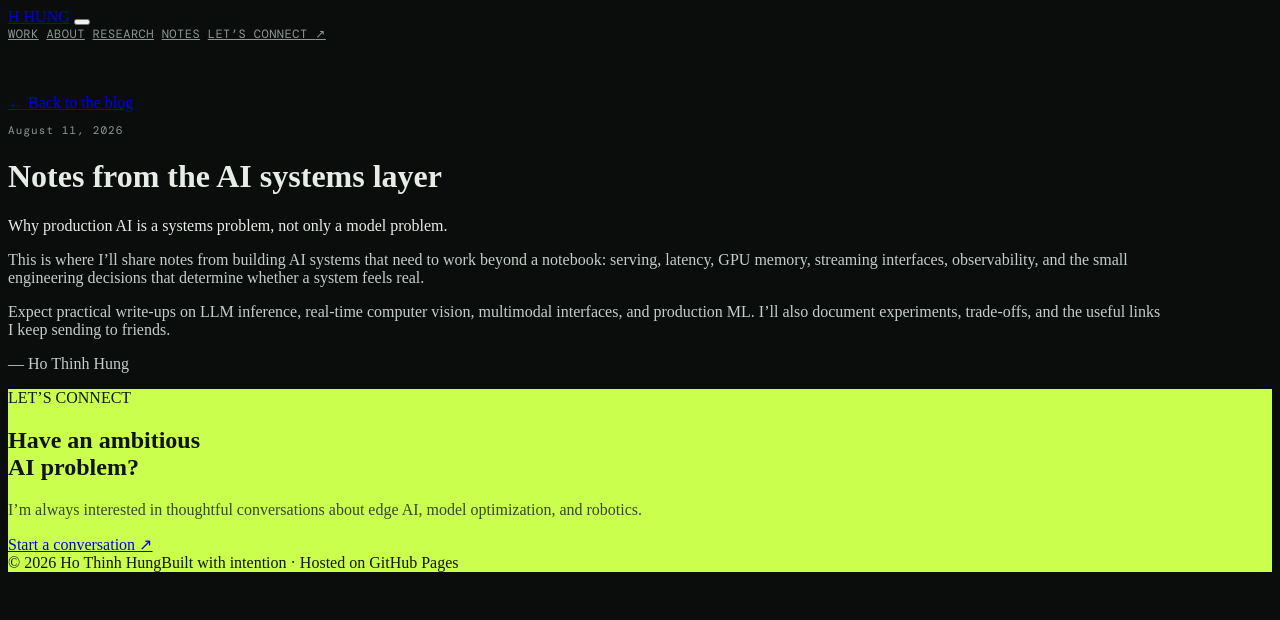
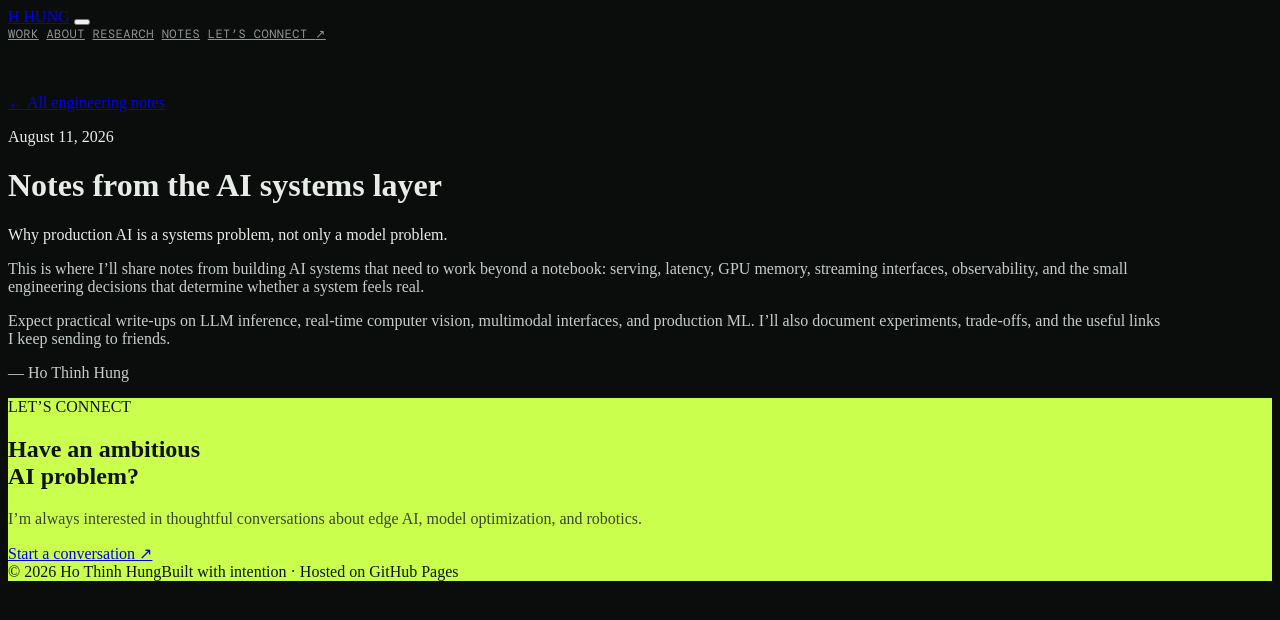
Before and after one commit to hungho77/hung, a Jekyll site: the page built from _posts/2026-08-11-welcome-to-my-blog.md, in a window 1280 px wide. Shown: the top 620 px of the page. Built offline with Jekyll 4.4.1, drawn with Linux system fonts in a browser that asks for light colours.

```diff
--- a/_layouts/post.html
+++ b/_layouts/post.html
@@ -1,4 +1,12 @@
 ---
 layout: default
 ---
-<main class="post-page section-shell"><a class="back-link" href="{{ '/blog/' | relative_url }}">← Back to the blog</a><header class="post-header"><p class="eyebrow">{{ page.date | date: "%B %-d, %Y" }}</p><h1>{{ page.title }}</h1>{% if page.subtitle %}<p class="post-subtitle">{{ page.subtitle }}</p>{% endif %}</header><article class="post-content">{{ content }}</article></main>
+<main class="post-page section-shell">
+  <a class="back-link" href="{{ '/blog/' | relative_url }}">← All engineering notes</a>
+  <header class="post-header">
+    <p class="section-index">{{ page.date | date: "%B %-d, %Y" }}</p>
+    <h1>{{ page.title }}</h1>
+    {% if page.subtitle %}<p class="post-subtitle">{{ page.subtitle }}</p>{% endif %}
+  </header>
+  <article class="post-content">{{ content }}</article>
+</main>
```
